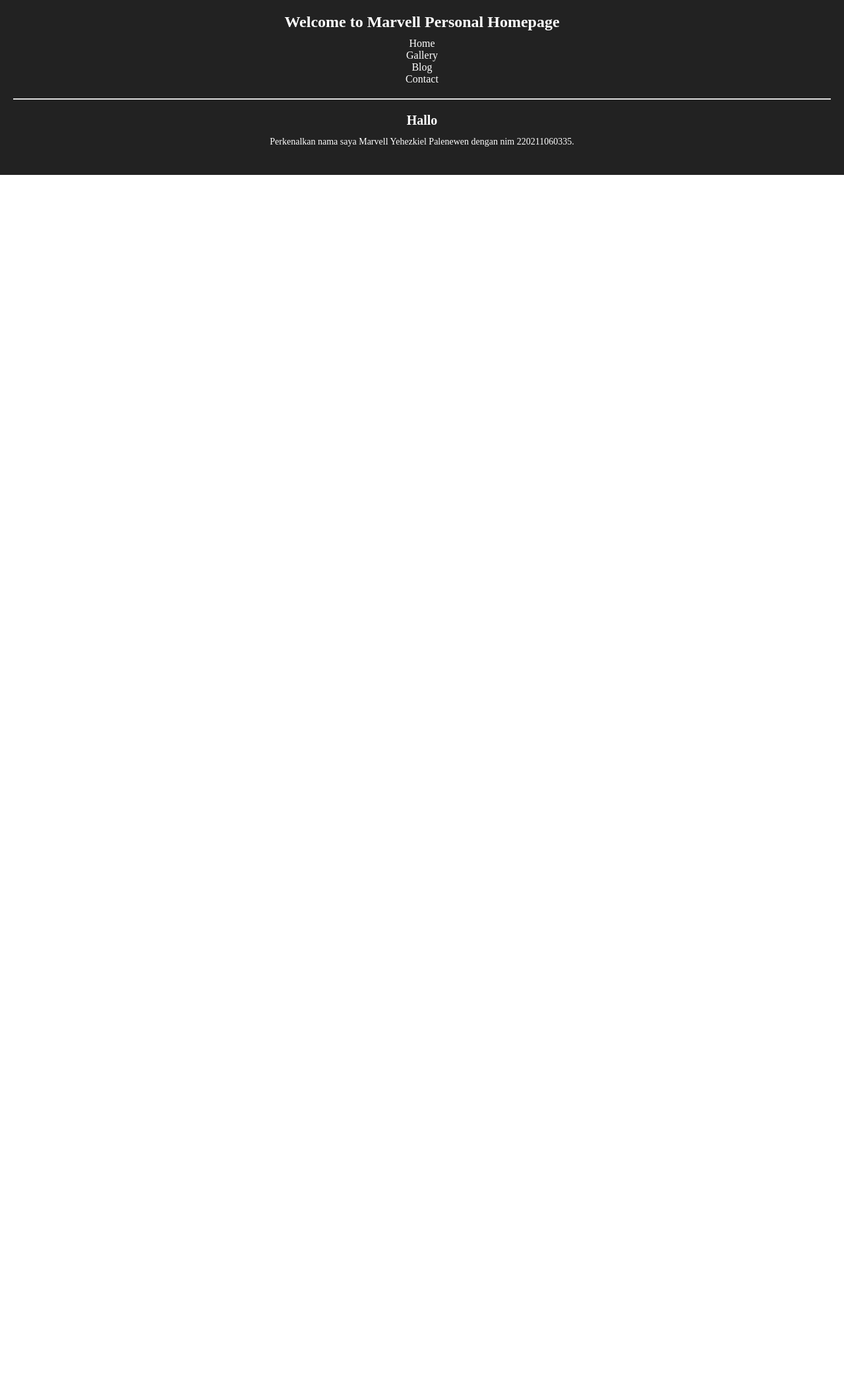
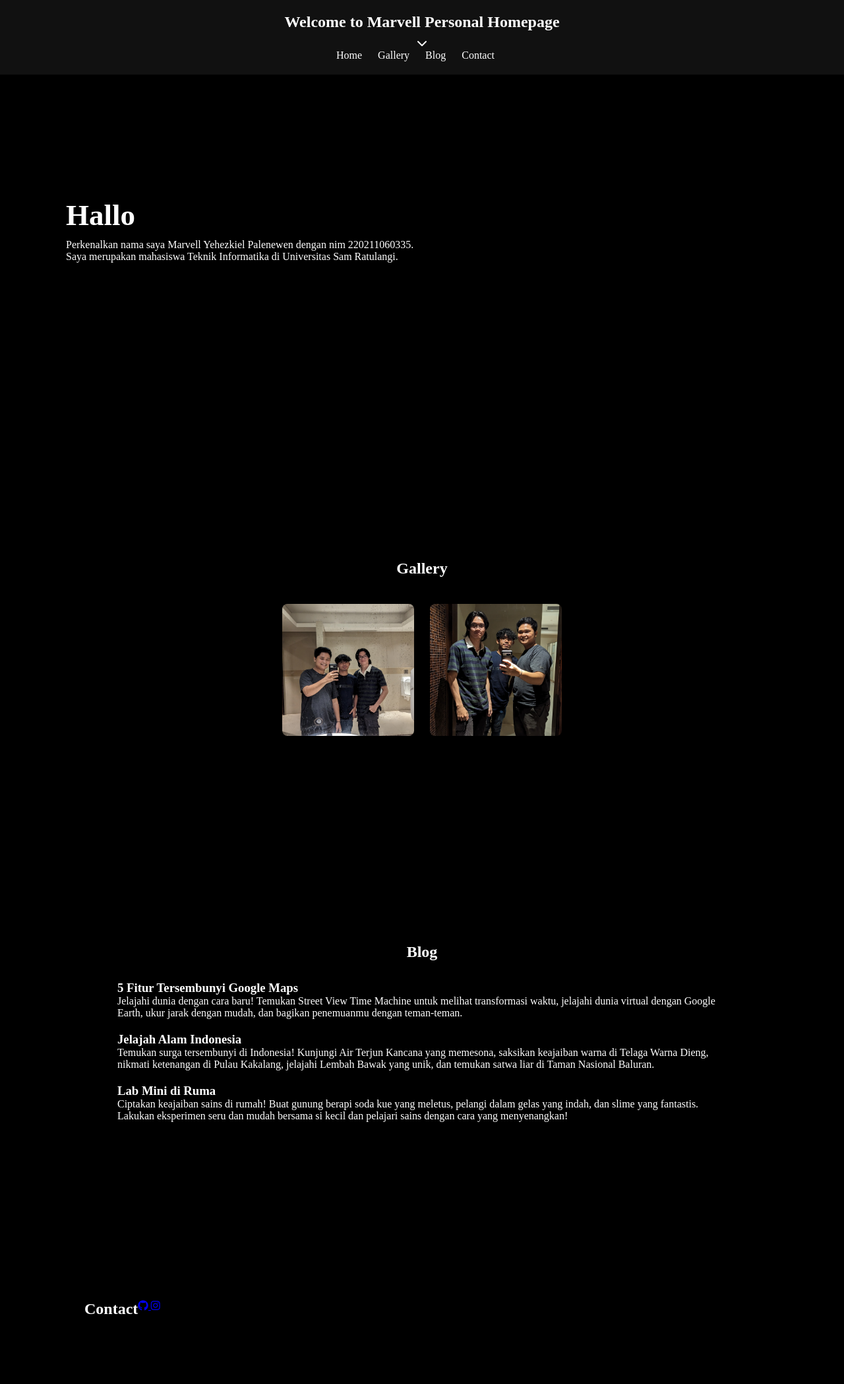
Before and after one commit to marvellyehezkiel/TIK2032-Project, a PHP site: page /index.html in a window 1280 px wide. Shown: the whole page at 66% size. Before the commit the page ends 265 px from the top, so only its background shows below. Run offline with PHP 8.4, Linux system fonts and the light colour scheme.

Commit message:
Menambahkan file tugas Project.01-HTML

```diff
--- a/index.html
+++ b/index.html
@@ -2,34 +2,81 @@
 <html>
 <head>
     <meta charset="UTF-8">
-        <meta name ="author" content="Marvell">
-        <meta name = "description" content="Marvell Personal Homepage">
-        <title> Home | Marvell Personal Homepage </title>
+    <meta name="author" content="Marvell">
+    <meta name="description" content="Marvell Personal Homepage">
+    <title>Marvell Personal Homepage</title>
     <link rel="stylesheet" href="style.css">
+    <link rel="stylesheet" href="https://cdnjs.cloudflare.com/ajax/libs/font-awesome/6.5.2/css/all.min.css">
 </head>
-
 <body>
     <header>
-            <h1> Welcome to Marvell Personal Homepage </h1>
-            <a href="index.html" target="Home">
-                Home
+        <!-- menu -->
+        <div class="header">
+            <div class="logo">
+                <h1>Welcome to Marvell Personal Homepage</h1>
+            </div>
+
+            <i class="fa-solid fa-chevron-down" id="menubutton"></i>
+
+            <nav class="menu">
+                <a href="#home" class="active">Home</a>
+                <a href="#gallery">Gallery</a>
+                <a href="#blog">Blog</a>
+                <a href="#contact">Contact</a>
+            </nav>
+        </div>
+    </header>
+
+    <!-- home -->
+    <section class="home" id="home">
+        <div class="home-content">
+            <h2>Hallo</h2>
+            <p>Perkenalkan nama saya Marvell Yehezkiel Palenewen dengan nim 220211060335. Saya merupakan mahasiswa Teknik Informatika di Universitas Sam Ratulangi.</p>
+        </div>
+    </section>
+
+
+    <!-- gallery -->
+    <section class="gallery" id="gallery">
+        <div class="gallery-content">
+            <h2>Gallery</h2>
+            <div class="img">
+                <img src="Foto1.jpg" alt="image" width="200" height="200">
+                <img src="Foto2.jpg" alt="image" width="200" height="200">
+            </div>
+        </div>
+    </section>
+
+
+    <!-- blog -->
+    <section class="blog" id="blog">
+        <div class="blog-content">
+            <h2>Blog</h2>
+            <h3 class="blog-title">5 Fitur Tersembunyi Google Maps</h3>
+            <p>Jelajahi dunia dengan cara baru! Temukan Street View Time Machine untuk melihat transformasi waktu, jelajahi dunia virtual dengan Google Earth, ukur jarak dengan mudah, dan bagikan penemuanmu dengan teman-teman.</p>
+
+            <h3 class="blog-title">Jelajah Alam Indonesia</h3>
+            <p>Temukan surga tersembunyi di Indonesia! Kunjungi Air Terjun Kancana yang memesona, saksikan keajaiban warna di Telaga Warna Dieng, nikmati ketenangan di Pulau Kakalang, jelajahi Lembah Bawak yang unik, dan temukan satwa liar di Taman Nasional Baluran.</p>
+
+            <h3 class="blog-title">Lab Mini di Ruma</h3>
+            <p>Ciptakan keajaiban sains di rumah! Buat gunung berapi soda kue yang meletus, pelangi dalam gelas yang indah, dan slime yang fantastis. Lakukan eksperimen seru dan mudah bersama si kecil dan pelajari sains dengan cara yang menyenangkan!</p>
+        </div>
+    </section>
+
+
+    <!-- contact -->
+    <section class="contact" id="contact">
+        <h2>Contact</h2>
+        <div class="social-media">
+            <a href="https://github.com/marvellyehezkiel">
+                <i class="fa-brands fa-github"></i>
             </a>
-            <br>
-            <a href="gallery.html" target="Gallery">
-                Gallery
+            <a href="https://www.instagram.com/marvellyehezkiel/">
+                <i class="fa-brands fa-instagram"></i>
             </a>
-            <br>
-            <a href="blog.html" target="Blog">
-                Blog
-            </a>
-            <br>
-            <a href="contact.html" target="Contact">
-                Contact
-            </a>
-            <hr>
+        </div>
+    </section>
 
-            <h1>Hallo</h1>
-            <p> Perkenalkan nama saya Marvell Yehezkiel Palenewen dengan nim 220211060335. </p>
-        </header>
+    <script src="script.js"></script>
 </body>
 </html>
--- /dev/null
+++ b/script.js
@@ -0,0 +1,67 @@
+// Ambil semua elemen dengan class 'blog-title'
+const blogTitles = document.querySelectorAll('.blog-title');
+
+// Fungsi untuk menampilkan judul blog secara berturut-turut dengan efek fade-in
+function showBlogTitles() {
+    let index = 0;
+    // Definisikan fungsi rekursif untuk memunculkan setiap judul blog dengan efek fade-in
+    function fadeIn() {
+        if (index < blogTitles.length) {
+            blogTitles[index].style.opacity = '1';
+            index++;
+            setTimeout(fadeIn, 500); // Efek delay sebelum menampilkan judul blog berikutnya
+        }
+    }
+    fadeIn(); // Panggil fungsi untuk memulai efek fade-in
+}
+
+// Panggil fungsi untuk memulai efek fade-in saat halaman dimuat
+showBlogTitles();
+
+// Fungsi untuk mengubah warna latar belakang setiap kali judul blog diklik
+function changeBackgroundColor() {
+    const colors = ['lightblue', 'lightgreen', 'lightcoral', 'lightsalmon']; // Daftar warna yang akan digunakan
+    let index = 0;
+
+    // Tambahkan event listener untuk setiap judul blog
+    blogTitles.forEach(title => {
+        title.addEventListener('click', () => {
+            // Ubah warna latar belakang halaman
+            document.body.style.backgroundColor = colors[index];
+            // Atur index untuk warna selanjutnya
+            index = (index + 1) % colors.length;
+        });
+    });
+}
+
+// Panggil fungsi untuk mengaktifkan efek perubahan warna latar belakang saat judul blog diklik
+changeBackgroundColor();
+
+// Ambil semua tombol navigasi
+const navLinks = document.querySelectorAll('a');
+
+// Fungsi untuk mengubah warna tombol navigasi menjadi kuning saat kursor mengarah ke arahnya
+function changeNavColor() {
+    // Tambahkan event listener untuk setiap tombol navigasi
+    navLinks.forEach(link => {
+        link.addEventListener('mouseenter', () => {
+            // Ubah warna teks menjadi kuning saat kursor masuk
+            link.style.color = 'yellow';
+        });
+        link.addEventListener('mouseleave', () => {
+            // Kembalikan warna teks ke warna semula saat kursor keluar
+            link.style.color = '';
+        });
+
+        // Tambahkan event listener untuk tombol navigasi Blog
+        if (link.getAttribute('target') === 'Blog') {
+            link.addEventListener('click', () => {
+                // Ubah warna judul blog menjadi kuning saat tombol Blog diklik
+                blogTitles[0].style.color = 'yellow'; // Mengubah warna judul blog pertama
+            });
+        }
+    });
+}
+
+// Panggil fungsi untuk mengaktifkan efek perubahan warna tombol navigasi
+changeNavColor();
--- a/style.css
+++ b/style.css
@@ -1,152 +1,117 @@
-/* Reset CSS */
 * {
   margin: 0;
   padding: 0;
   box-sizing: border-box;
 }
 
-/* Header */
-header {
-  background-color: #222;
-  color: #fff;
-  text-align: center;
-  padding: 20px;
+/* Body background color */
+body {
+  background-color: #000;
+  color: #fff; /* Warna teks */
 }
 
-header h1 {
+/* Header styling */
+.header {
+  position: fixed;
+  top: 0;
+  left: 0;
+  width: 100%;
+  padding: 2rem 9%;
+  background-color: #111; /* Warna latar belakang header */
+  padding: 20px;
+  text-align: center;
+  justify-content: space-between;
+  z-index: 100;
+  align-items: center;
+}
+
+.logo h1 {
+  color: #fff;
   font-size: 24px;
   margin-bottom: 10px;
 }
 
-header a {
-  color: #fff;
+.menu a {
+  color: #fff; /* Warna teks menu */
   text-decoration: none;
-  margin: 0 10px;
+  margin-right: 20px;
 }
 
-header a:hover {
-  color: #ddd;
+.menu a:hover {
+  color: #9c9c9c;
 }
 
-header hr {
-  border: 1px solid #ddd;
-  margin: 20px 0;
+section {
+  margin: auto;
+  display: flex;
+  padding: 100px 10%;
 }
 
-/* Contact */
-h1:nth-of-type(2) { /* Targets the second h1 element (Contact) */
-  font-size: 20px; /* Adjust font size as desired */
+/* Home section styling */
+.home {
+  padding: 100px ;
+  position: relative;
+  display: grid;
+  grid-template-columns: repeat(2, 1fr);
+  align-items: center;
+  padding-bottom: 200px;
 }
 
-.contact-info p {
-  font-size: 14px;
-  line-height: 1.5;
-  margin-bottom: 20px;
+.home-content h2 {
+  margin-top: 100px;
+  margin-bottom: 10px;
+  font-weight: 800;
+  font-size: 45px;
+  padding-top: 100px;
 }
 
-/* Form */
-form {
-  margin: 20px auto;
-  max-width: 500px;
-  padding: 20px;
-  border: 1px solid #ddd;
-  border-radius: 5px;
+/* Gallery section styling */
+.gallery {
+  position: relative;
+  display: grid;
+  align-items: center;
+  margin-top: 100px;
 }
 
-fieldset {
-  border: none;
-  padding: 0;
+.gallery-content {
+  padding: 50px;
+  text-align: center;
 }
 
-label {
-  font-size: 14px;
-  margin-bottom: 5px;
-  display: block;
+.gallery-content h2 {
+  text-align: center;
+  margin-bottom: 30px;
 }
 
-input, textarea {
-  width: 100%;
-  padding: 5px;
-  border: 1px solid #ddd;
-  border-radius: 3px;
-  margin-bottom: 10px;
+.img {
+  gap: 10px;
+  padding: 0 10px;
 }
 
-textarea {
-  height: 100px;
+.img img {
+  border-radius: 0.5rem;
+  margin: 10px;
+  object-fit: cover;
+  transition: 0.5s;
 }
 
-button {
-  background-color: #222;
-  color: #fff;
-  font-size: 14px;
-  padding: 5px 10px;
-  border: 1px solid #ddd;
-  border-radius: 3px;
-  cursor: pointer;
+.img img:hover {
+  transform: scale(1.1);
+}
+/* Blog section styling */
+.blog-content {
+  padding: 50px;
 }
 
-button:hover {
-  background-color: #333;
+.blog-content h2 {
+  text-align: center;
+  margin-bottom: 30px;
 }
 
-/* Blog */
-h2 {
-  font-size: 18px;
+.blog-content h3 {
   margin-top: 20px;
 }
 
-h3 {
-  font-size: 16px;
-  margin-bottom: 10px;
-}
-
-p {
-  font-size: 14px;
-  line-height: 1.5;
+.blog-content p {
   margin-bottom: 20px;
 }
-
-/* Galeri */
-.gallery {
-  display: flex;
-  flex-wrap: wrap;
-  margin: 20px auto;
-  max-width: 800px;
-}
-
-.gallery-item {
-  flex: 1 1 300px;
-  margin: 10px;
-  border: 1px solid #ddd;
-  padding: 10px;
-  text-align: center;
-}
-
-.gallery-item img {
-  width: 100%;
-  height: 200px;
-  object-fit: cover;
-}
-
-.gallery-item h4 {
-  font-size: 16px;
-  margin-top: 10px;
-}
-
-.gallery-item p {
-  font-size: 14px;
-  margin-bottom: 0;
-}
-
-/* Footer (optional) */
-footer {
-  background-color: #222;
-  color: #fff;
-  text-align: center;
-  padding: 20px;
-}
-
-footer p {
-  margin: 0;
-}
```
Also changed, not shown: blog.html (deleted, +0 -43 lines), index.php (added, +51 -0 lines). Lines whose indentation alone changed are shown as unchanged.
